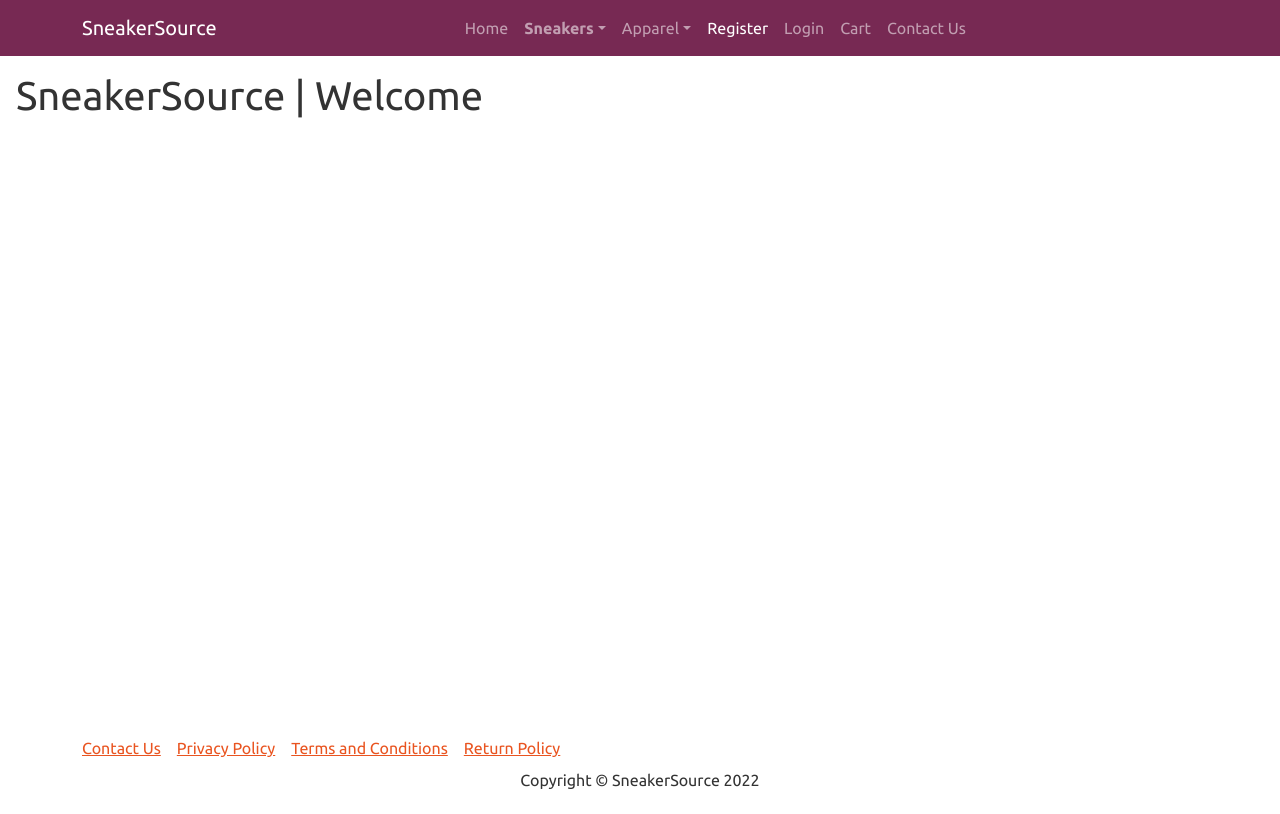
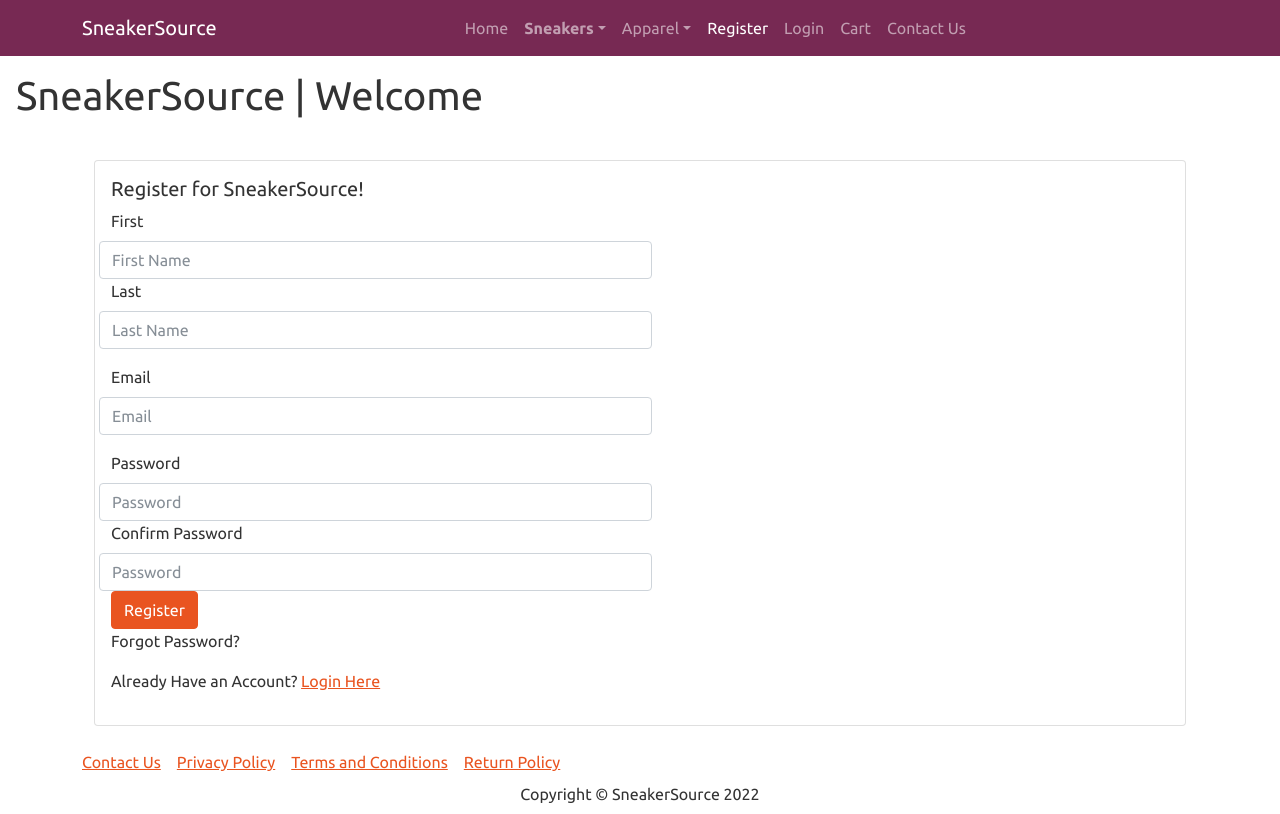
Before and after one commit to nabilk11/autosource-react-django, a React (Create React App) app in the folder frontend/: page /register in a window 1280 px wide. Built offline with nearby package versions, Linux system fonts and the light colour scheme.

Commit message:
created registerpage, register actions - users can be registered, currently with undefined access token - must add token on backend

```diff
--- a/frontend/src/App.jsx
+++ b/frontend/src/App.jsx
@@ -8,7 +8,7 @@ import { BrowserRouter, Route, Routes } from 'react-router-dom';
 import { Home } from './pages/Home';
 import { CartPage } from './pages/CartPage';
 import { LoginPage } from './pages/LoginPage';
-
+import { RegisterPage } from './pages/RegisterPage';
 
 
 function App() {
@@ -20,6 +20,7 @@ function App() {
       <Routes>
         <Route path='/' exact element={<Home />}  />
         <Route path='/login' element={<LoginPage />}  />
+        <Route path='/register' element={<RegisterPage />}  />
         <Route path='/products' element={<AllProducts />}  />
         <Route path='/product/:id' element={<ProductPage />}  />
         <Route path='/cart/:id' element={<CartPage />}  />
--- /dev/null
+++ b/frontend/src/pages/RegisterPage.jsx
@@ -0,0 +1,94 @@
+import React, { useState, useEffect, useRef } from 'react';
+import { useNavigate, Link } from 'react-router-dom';
+import { Form, Container, Alert, Button, Row, Card, Col  } from 'react-bootstrap';
+import { useDispatch, useSelector  } from 'react-redux';
+import { registerCall } from '../redux/actions/userActions';
+
+export const RegisterPage = () => {
+// Login Info Refs
+const firstName = useRef()
+const lastName = useRef()
+const email = useRef()
+const password = useRef()
+const passwordConfirm = useRef()
+
+const [error, setError] = useState()
+
+// redux
+const dispatch = useDispatch()
+const register = useSelector(state => state.register)
+const { loading, userToken, err } = register
+
+// useNavigate
+const navigate = useNavigate()
+
+useEffect(() => {
+  if(userToken) {
+    navigate("/")
+  }
+}, [userToken, navigate])
+
+
+// LOGIN HANDLER
+const handleRegister = (e) => {
+  e.preventDefault()
+
+  if (password.current.value != passwordConfirm.current.value) {
+      setError('Passwords do not match!')
+  } else {
+    dispatch(registerCall(firstName.current.value, lastName.current.value, email.current.value, password.current.value))
+  }
+  // navigate("/")
+
+}
+
+  return (
+    <div>
+
+      <Container>
+        <Card  >
+          <Card.Body>
+        <Card.Title>Register for SneakerSource!</Card.Title>
+        {err && <Alert variant='danger'>{err.message}</Alert>}
+        {error && <Alert variant='danger'>{error}</Alert>}
+        <Form onSubmit={handleRegister} >
+
+            <Col md={6} >
+            <Row className='mb-3' >
+            <Form.Label htmlFor='firstName' >First</Form.Label>
+            <Form.Control type='name' ref={firstName} required placeholder='First Name' >
+            </Form.Control>
+            <Form.Label htmlFor='lastName' >Last</Form.Label>
+            <Form.Control type='name' ref={lastName} required placeholder='Last Name'>
+            </Form.Control>
+            </Row>
+            <Row className='mb-3' >
+            <Form.Label htmlFor='email' >Email</Form.Label>
+            <Form.Control type='email' ref={email} required placeholder='Email' >
+            </Form.Control>
+            </Row>
+            <Row>
+            <Form.Label htmlFor='password' >Password</Form.Label>
+            <Form.Control type='password' ref={password} required placeholder='Password' >
+            </Form.Control>
+            </Row>
+            <Row>
+            <Form.Label htmlFor='passwordConfirm' >Confirm Password</Form.Label>
+            <Form.Control type='password' ref={passwordConfirm} required placeholder='Password' >
+            </Form.Control>
+            </Row>
+          </Col>
+          <Button type='submit' >
+            Register
+          </Button>
+          <p className="">Forgot Password?</p>
+          <p className="">Already Have an Account? <Link to={"/login"} > Login Here</Link></p>
+        </Form>
+        </Card.Body>
+        </Card>
+      </Container>
+
+
+    </div>
+  )
+}
--- a/frontend/src/redux/actions/userActions.js
+++ b/frontend/src/redux/actions/userActions.js
@@ -50,12 +50,16 @@ export const registerCall = (firstName, lastName, email, password) => async (dis
         const headers = {'Content-Type': 'application/json'}
 
         const res = await axios.post('/api/users/register/', {
-            'first_name': firstName,'last_name': lastName, 'username': email, 'password': password,
+            'first_name': firstName,'last_name': lastName, 'email': email, 'password': password,
         },
         {headers: headers}
         )
         dispatch({
             type: REG_SUCCESS,
+            payload: res.data
+        })
+        dispatch({
+            type: LOGIN_SUCCESS,
             payload: res.data
         })
         localStorage.setItem('userToken', JSON.stringify(res.data.access))
--- a/frontend/src/redux/store.js
+++ b/frontend/src/redux/store.js
@@ -25,7 +25,8 @@ const initState = {
     cart: {
         cartProds: cartStored,
     },
-    login: {userToken: userTokenStored }
+    login: {userToken: userTokenStored },
+    // register: {userToken: userTokenStored},
 }
 // Store Middleware
 const middleware = [thunk]
```
Also changed, not shown: 1 other file (tests, documents, lock files or other folders).
